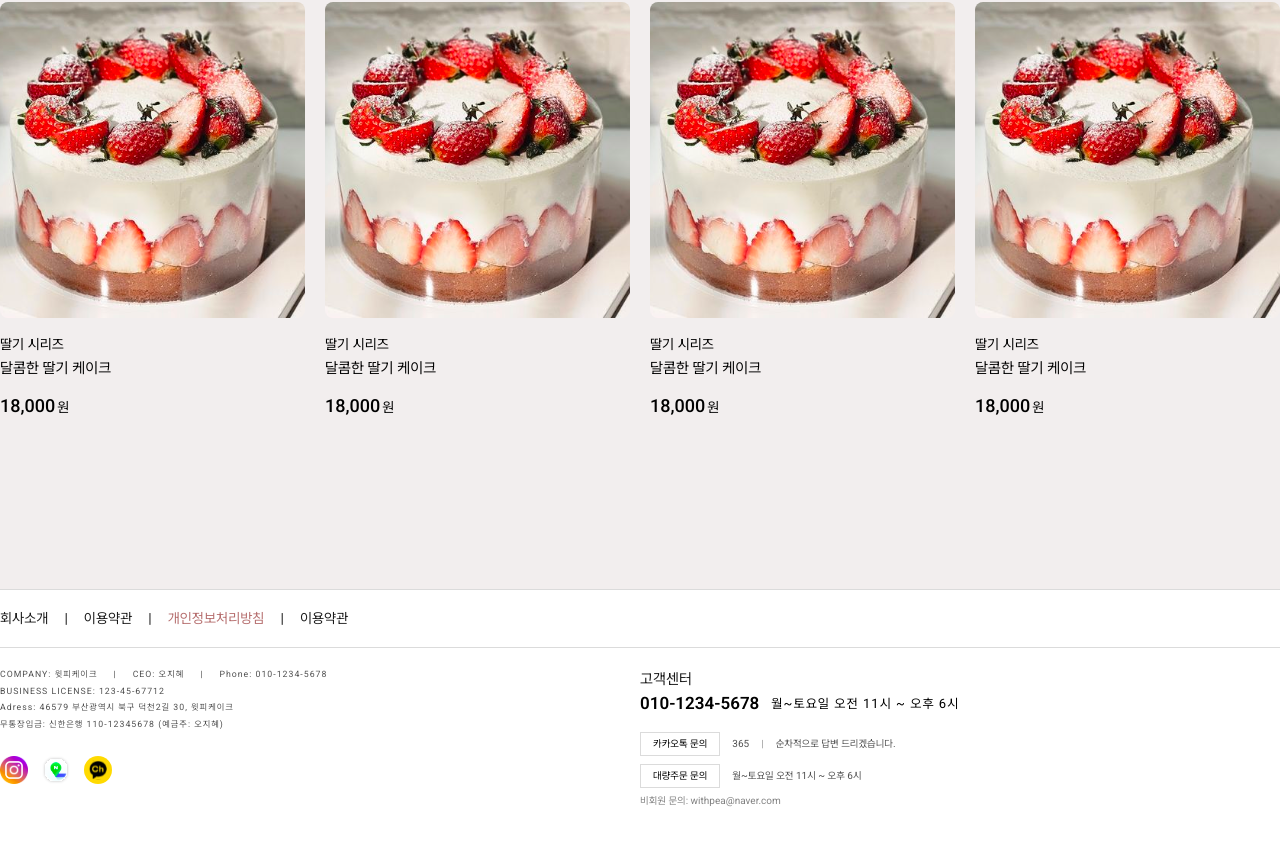
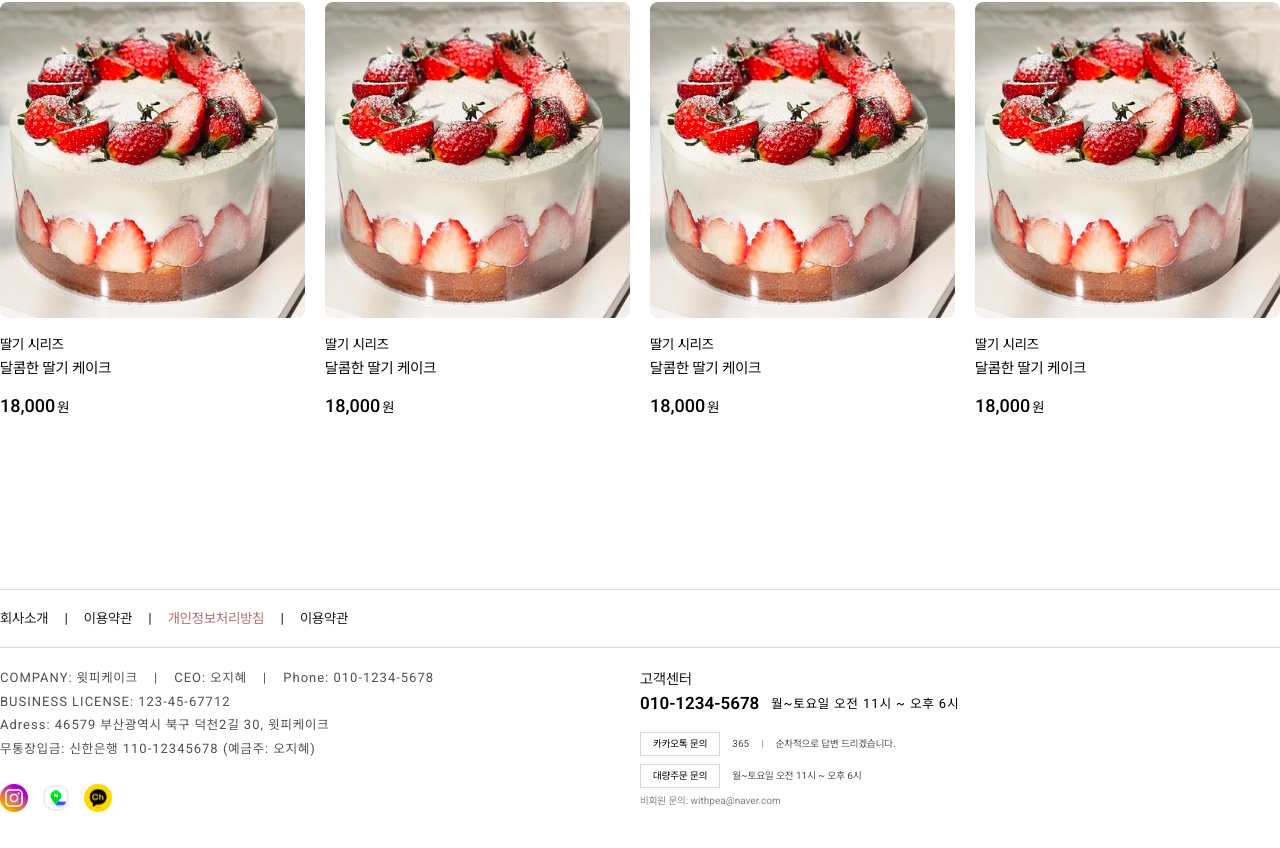
Before and after one commit to WipiCake/frontend, a React (Vite) app: page / in a window 1280 px wide. Shown: the part 1064-1912 px from the top of the page. Built offline with nearby package versions, Linux system fonts and the light colour scheme.

Commit message:
style: 콘텐츠 배경 색 변경

```diff
--- a/src/components/body/Contents.jsx
+++ b/src/components/body/Contents.jsx
@@ -7,7 +7,7 @@ const Contents = () => {
   return (
     <>
       <MainHeader />
-      <div className="h-full w-full bg-[#F2EEEE] pb-[17rem]">
+      <div className="h-full w-full bg-white pb-[17rem]">
         <Outlet />
       </div>
       <Footer />
--- a/src/components/footer/Footer.jsx
+++ b/src/components/footer/Footer.jsx
@@ -51,7 +51,7 @@ const Footer = () => {
         <div className="flex justify-center">
           <div className="relative flex w-[128rem] justify-center pt-[2rem]">
             <div className="flex w-[64rem] flex-col">
-              <div className="flex flex-col items-start gap-[0.4rem] text-k-13-Regular text-sm text-[#505050]">
+              <div className="flex flex-col items-start gap-[0.4rem] text-k-13-Regular text-[#505050]">
                 <div>
                   {FOOTERINFOLIST1.map((info, index) => (
                     <span key={index}>
```
